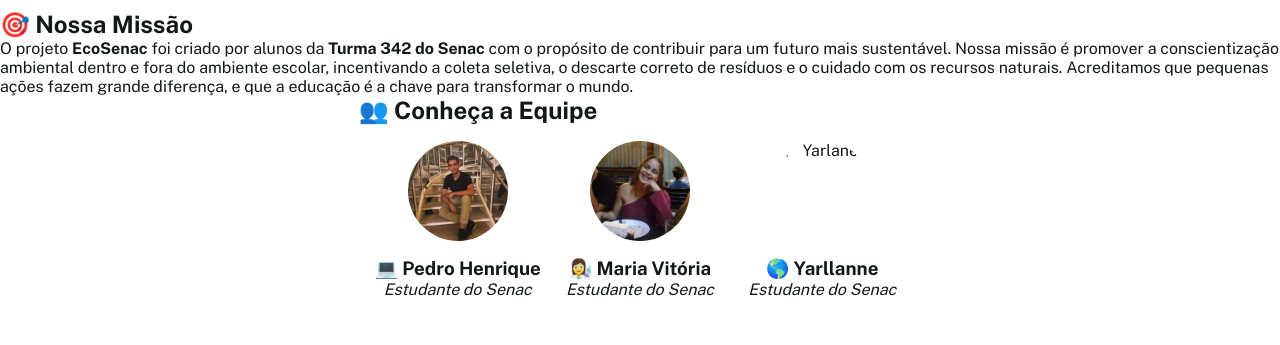
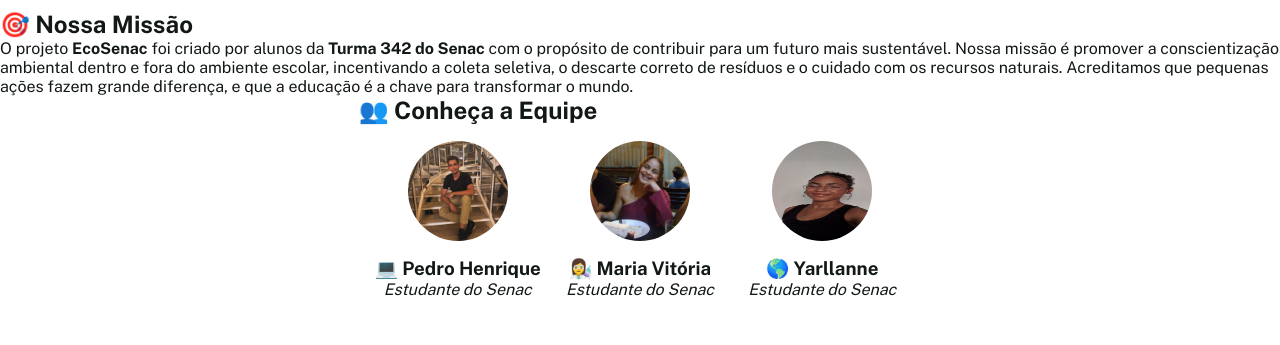
Before and after one commit to PedroTavares05/Senac-Meio-ambiente-, a plain HTML site: page index.html in a window 1280 px wide. Shown: the part 455-800 px from the top of the page. Drawn offline with nearby package versions, Linux system fonts and the light colour scheme.

Commit message:
Update index.html

```diff
--- a/index.html
+++ b/index.html
@@ -102,7 +102,7 @@
                 </div>
               </div>
               <div class="team-member">
-                <img class="member-pic" src="images/yarllanne.jpeg" alt="Yarlane" style="width:100px;height:100px;border-radius:50%;">
+               <img class="member-pic" src="imagens/yarllanne.jpeg" alt="Yarllanne" style="width:100px;height:100px;border-radius:50%;">
                 <div>
                   <h3>🌎 Yarllanne</h3>
                   <p><em>Estudante do Senac</em></p>
```
